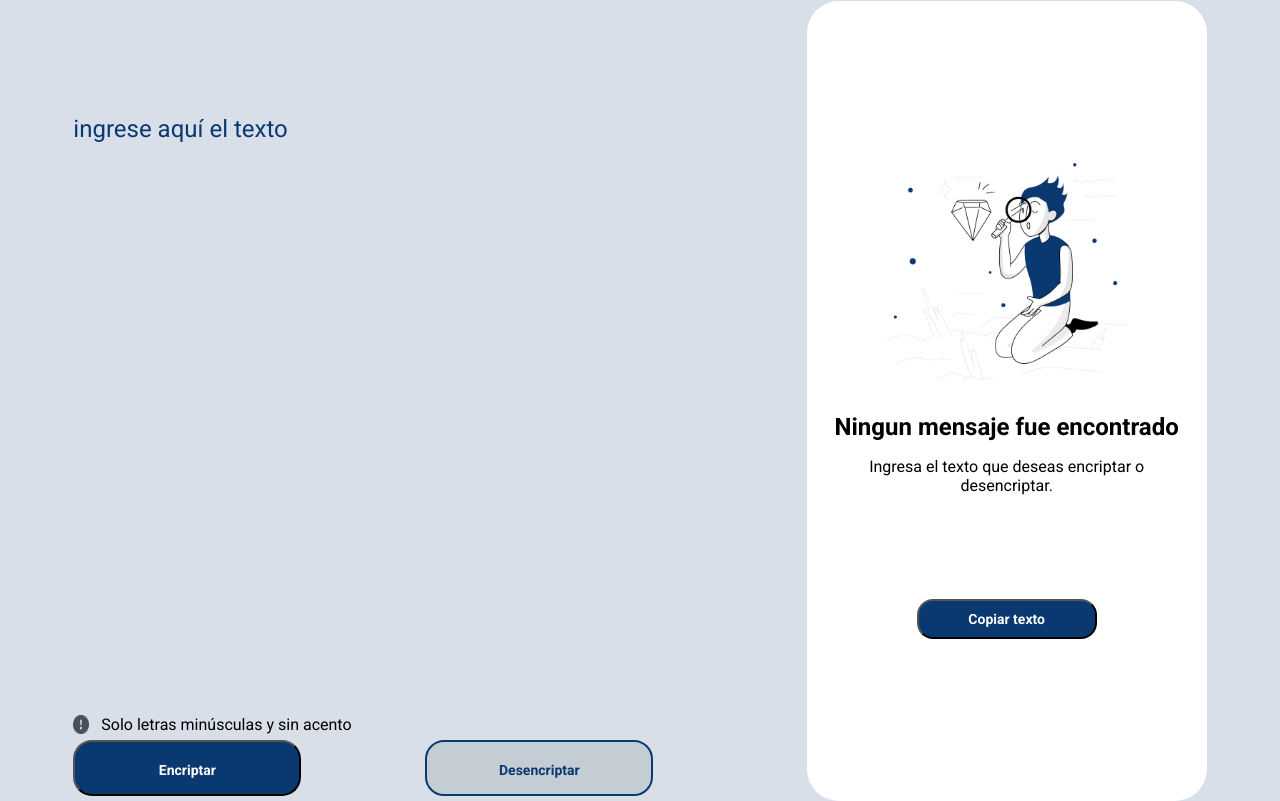
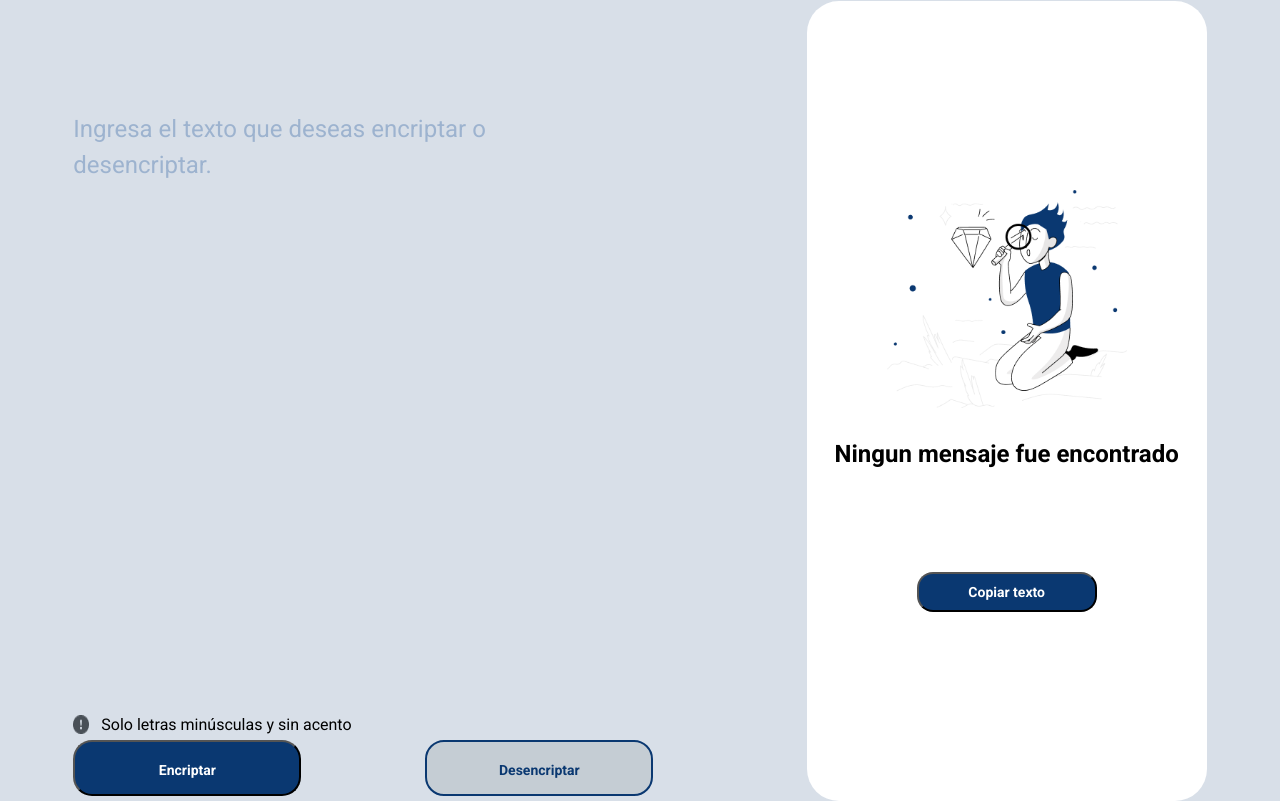
Before and after one commit to ZLYF3R/challenge_encriptador, a plain HTML site: page index.html in a window 1280 px wide. Shown: the part 91-892 px from the top of the page. Drawn offline with Linux system fonts and the light colour scheme.

Commit message:
Cambios en placeholder principal y textarea secundaria

```diff
--- a/estilos.css
+++ b/estilos.css
@@ -108,14 +108,6 @@
    font-weight: 700;
 }
 
-.parrafo{
-   text-align: center;
-   width: 80%;
-   font-family: var(--fuente-Roboto);
-   font-size: 16px;
-   font-weight: 400;
-}
-
 .caja-encriptador{
    position: relative;
    resize: none;
@@ -130,7 +122,7 @@
 }
 
 .caja-encriptador::placeholder{
-   color: var(--color-terceario);
+   color: #9db3cf;
 }
 
 .caja-encriptador:focus,
--- a/index.html
+++ b/index.html
@@ -12,7 +12,7 @@
     </header>
     <main class="big-box">
         <section class="encriptador">
-            <textarea class="caja-encriptador" placeholder="ingrese aquí el texto" id="texto"></textarea>
+            <textarea class="caja-encriptador" placeholder="Ingresa el texto que deseas encriptar o desencriptar." id="texto"></textarea>
             <div class="aviso">
             <img src="alert.png" alt="alerta_ico" class="imagen-aviso">
             <p class="texto-alerta">Solo letras minúsculas y sin acento</p>
@@ -27,8 +27,6 @@
             <img src="Muñeco.png" alt="muñeco con lupa" class="muñeco-resultado">
             <div class="mensaje-encriptado">
                 <h1 class="titulo-mensaje" id="titulo-mensaje">Ningun mensaje fue encontrado</h1>
-                <p class="parrafo" id="parrafo">Ingresa el texto que deseas
-                encriptar o desencriptar.</p>
                <textarea class="mensaje-resultado" name="mensaje" id="mensaje"></textarea>
             </div>
             <button type="submit" class="btn-copiar" onclick="copiarAlPortapapeles()">Copiar texto</button>
--- a/index.js
+++ b/index.js
@@ -2,6 +2,7 @@ function encriptar() {
     let texto = document.getElementById ("texto").value;
     let tituloResultado = document.getElementById ("titulo-mensaje");
     let restablecerTextarea = document.getElementById ("texto");
+    let quitarParrafo = document.getElementById("parrafo")
 
     let textoCifrado = texto
         .replace(/e/gi, "enter")
@@ -14,6 +15,7 @@ if (texto.length != 0) {
     document.getElementById("mensaje").value = textoCifrado;
     tituloResultado.textContent = "Mensaje encriptado con éxito"
     restablecerTextarea.value = '';
+    quitarParrafo.value = '';
     }
 }
 
```
